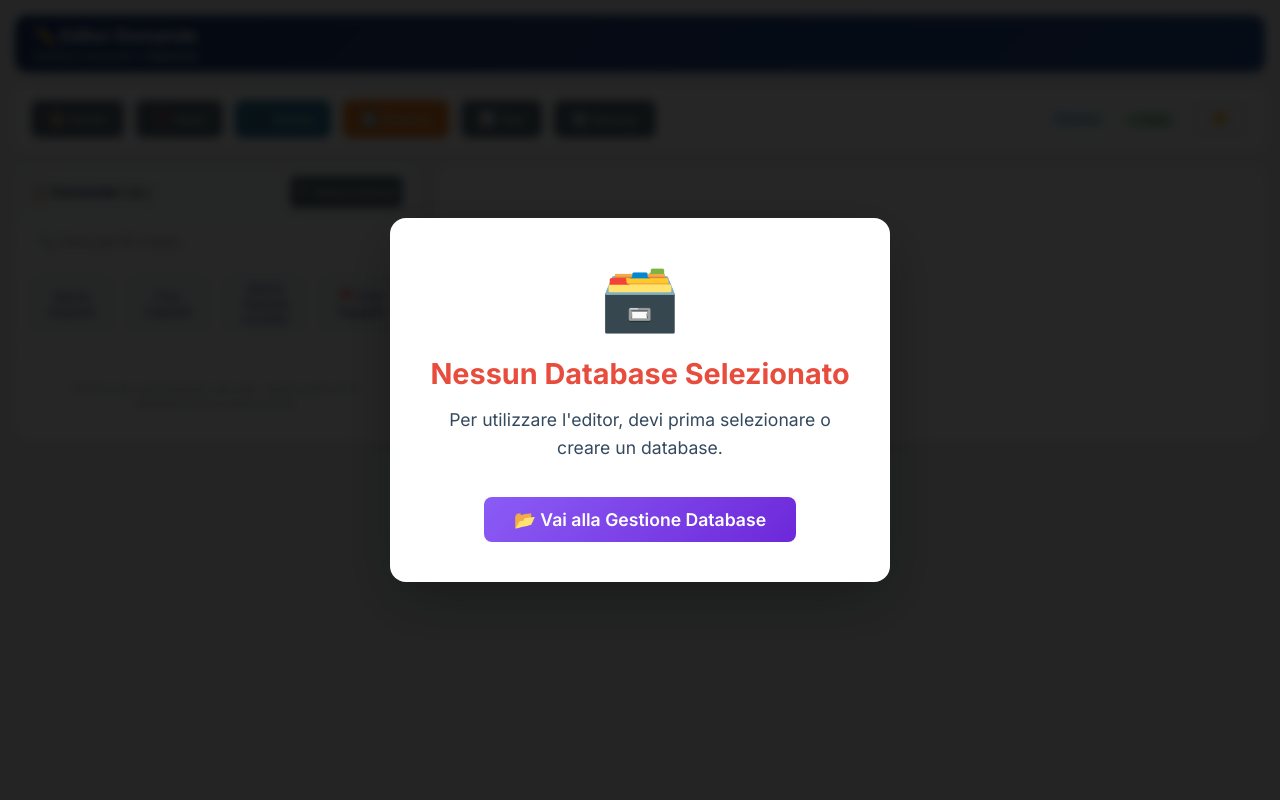
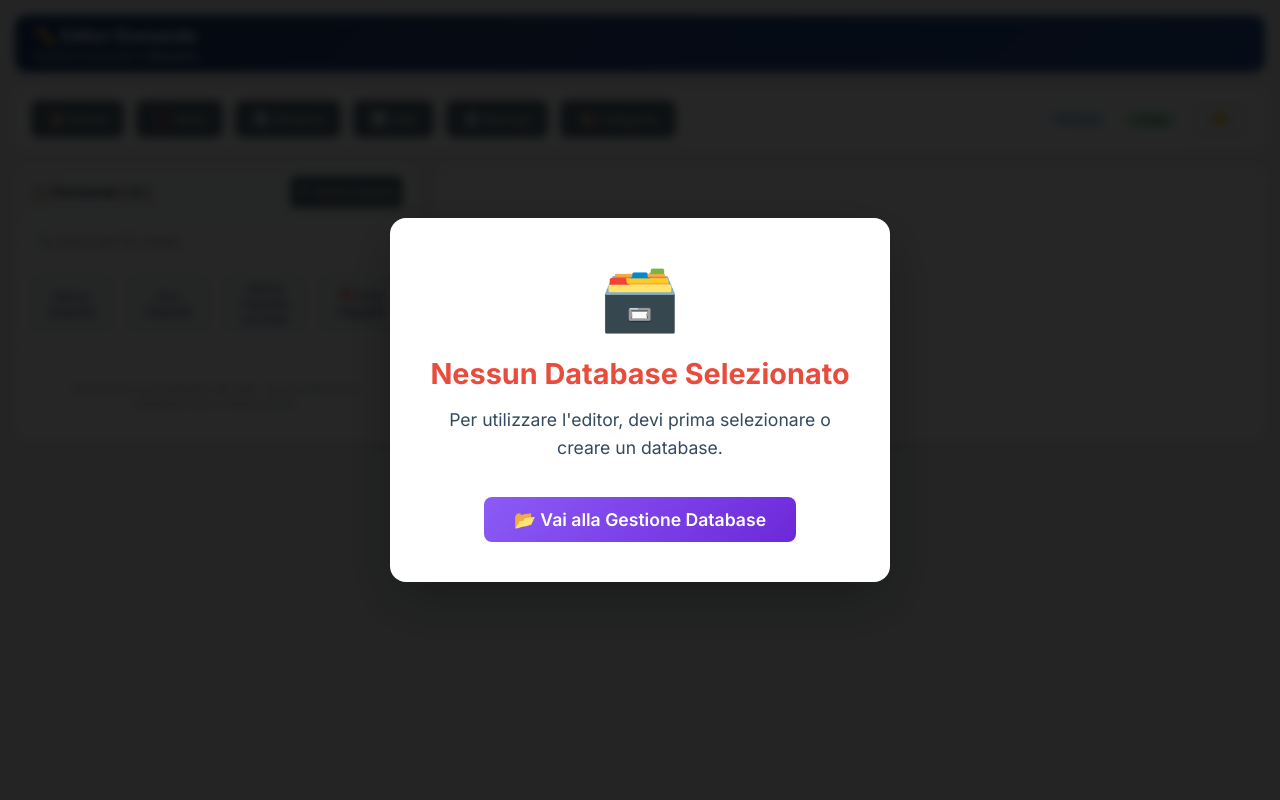
Before and after one commit to Gigagadget/question-lab, a Flask app: page /editor in a window 1280 px wide. Run offline with Flask 3, Linux system fonts and the light colour scheme; parts of the project's set-up code (start-up, migrations or seed data) failed here and were passed over.

Commit message:
Minor changes

```diff
--- a/static/js/editor.js
+++ b/static/js/editor.js
@@ -852,9 +852,9 @@ function renderFormForId(id) {
     const combinedButtonsHtml = `
         <div class="combined-buttons-row">
             <div class="left-buttons">
+                <button id="btnNewFromForm" class="primary small-btn">➕ Nuova</button>
+                <button id="btnDuplicate" class="warning small-btn">📑 Duplica</button>
                 <button id="btnDeleteQuestion" class="danger small-btn">🗑️ Elimina</button>
-                <button id="btnDuplicate" class="warning small-btn">📑 Duplica</button>
-                <button id="manageCategoriesBtn" class="info small-btn">🏷️ Categorie</button>
                 <button id="btnFlagQuestion" class="small-btn ${isFlagged ? 'flag-active' : 'flag-inactive'}" style="${isFlagged ? 'background: #f39c12; color: white;' : 'background: #6c757d; color: white;'}">🚩 ${isFlagged ? 'Segnata' : 'Segna'}</button>
             </div>
             <div class="right-buttons">
@@ -998,7 +998,7 @@ function renderFormForId(id) {
 
     document.getElementById('btnDeleteQuestion')?.addEventListener('click', () => deleteQuestionById(id));
     document.getElementById('btnDuplicate')?.addEventListener('click', () => duplicateQuestion(id));
-    document.getElementById('manageCategoriesBtn')?.addEventListener('click', showCategoriesModal);
+    document.getElementById('btnNewFromForm')?.addEventListener('click', createNewQuestion);
     document.getElementById('btnFlagQuestion')?.addEventListener('click', () => toggleQuestionFlag(id));
     document.getElementById('field_id')?.addEventListener('change', () => {
         validateId(id);
@@ -1971,7 +1971,7 @@ window.renameCategory = renameCategory;
 // Event listeners
 searchInput.addEventListener('input', () => renderQuestionList());
 
-document.getElementById('btnNew').addEventListener('click', createNewQuestion);
+document.getElementById('btnCategories').addEventListener('click', showCategoriesModal);
 document.getElementById('btnReload').addEventListener('click', async () => {
     if (isDirty) {
         const confirmed = confirm('Ci sono modifiche non salvate. Procedere con la ricarica?');
--- a/templates/editor.html
+++ b/templates/editor.html
@@ -33,10 +33,10 @@
         <div class="toolbar">
             <button id="btnHome" class="info">🏠 Home</button>
             <button id="btnHelp" class="info">❓ Aiuto</button>
-            <button id="btnNew" class="primary">➕ Nuova</button>
-            <button id="btnReload" class="warning">🔄 Ricarica</button>
+            <button id="btnReload" class="info">🔄 Ricarica</button>
             <button id="btnStats" class="info">📊 Stat</button>
             <button id="btnBackup" class="info">💿 Backup</button>
+            <button id="btnCategories" class="info">🏷️ Categorie</button>
             <div class="status" id="statusMsg">Pronto</div>
             <div class="auto-save-indicator" id="autoSaveIndicator">● Auto</div>
         </div>
```
